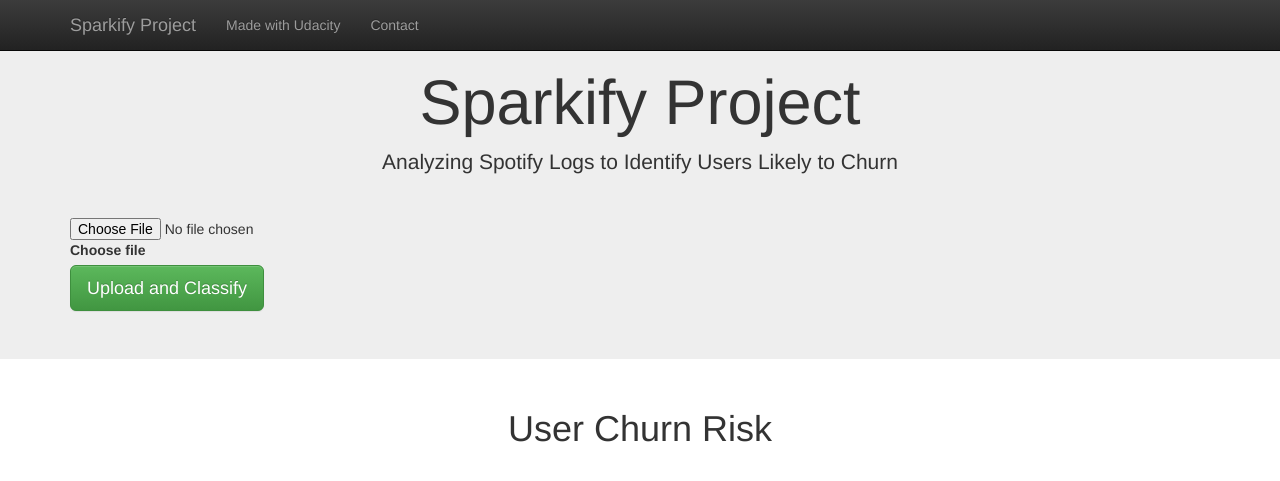
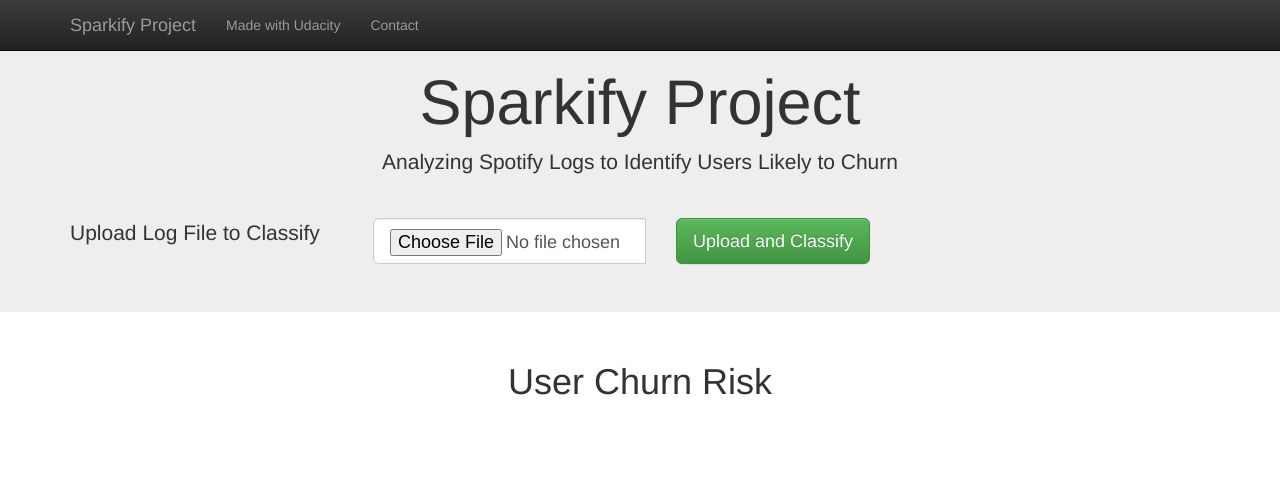
Before and after one commit to janknaup/sparkify, a Flask app: template app/templates/go.html in a window 1280 px wide. Shown: the top 481 px of the page. Run offline with Flask 2, Linux system fonts and the light colour scheme; the template is opened without the code that fills it, so the values that code supplies are empty; parts of the project's set-up code (start-up, migrations or seed data) failed here and were passed over; some libraries are stand-ins or nearby versions.

Commit message:
CLeaned up layout of log file upload form in web app

```diff
--- a/app/templates/master.html
+++ b/app/templates/master.html
@@ -39,13 +39,22 @@
         <div class="row">
             <div class="col-lg-12 form-group-lg">
                 <form action="/logupload" method="post" enctype="multipart/form-data">
-                    <div class="input-group">
-                        <div class="custom-file">
-                            <input type="file" class="custom-file-input" id="file" aria-describedby="inputGroupFileAddon04" name="file" autocomplete="off" required>
-                            <label class="custom-file-label" for="file">Choose file</label>
-                        </div>
-                        <div class="input-group-append">
-                            <button class="btn btn-lg btn-success" type="submit" id="inputGroupFileAddon">Upload and Classify</button>
+                    <div class="input-group input-group-lg">
+                        <div class="row">
+                            <div class="col-md-4">
+                                <p>Upload Log File to Classify</p>
+                            </div>
+                            <div class="col-md-4">
+                                <div class="custom-file">
+                                    <input type="file" class="custom-file-input form-control form-control-lg" id="file" aria-describedby="inputGroupFileAddon04" name="file" autocomplete="off" required>
+                                    <label class="custom-file-label control-label" for="file"></label>
+                                </div>
+                            </div>
+                            <div class="col-md-4">
+                                <div class="input-group-append">
+                                    <button class="btn btn-lg btn-success" type="submit" id="inputGroupFileAddon">Upload and Classify</button>
+                                </div>
+                            </div>
                         </div>
                     </div>
                 </form>
```
